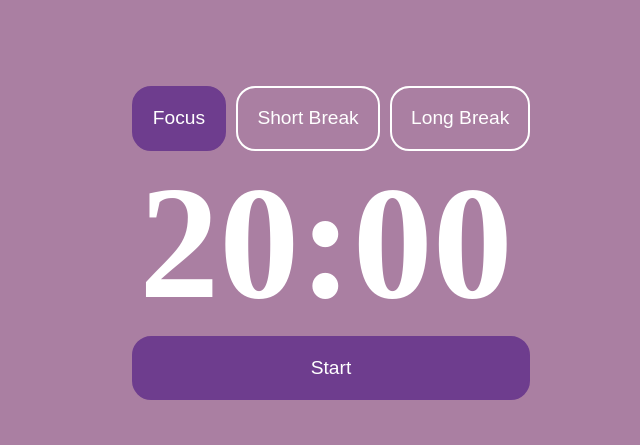
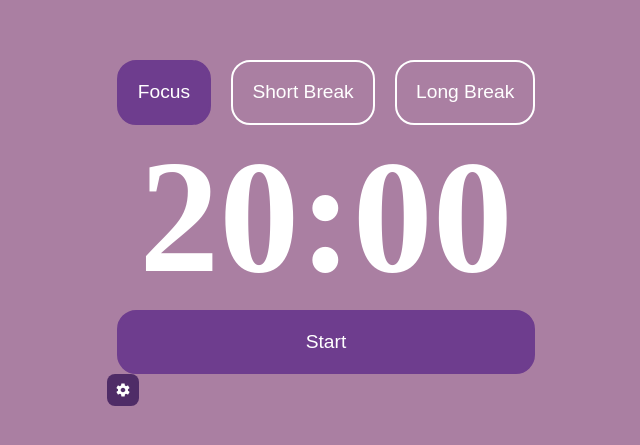
Before and after one commit to asands94/react-timer, a React (Vite) app: page / in a window 1280 px wide. Shown: the part 165-610 px from the top of the page, without its empty margins (314-954 px from the left). Built offline with nearby package versions, Linux system fonts and the light colour scheme.

Commit message:
separate out each timer

```diff
--- a/package.json
+++ b/package.json
@@ -12,6 +12,7 @@
   "dependencies": {
     "react": "^18.3.1",
     "react-dom": "^18.3.1",
+    "react-icons": "^5.4.0",
     "react-router-dom": "^7.0.1"
   },
   "devDependencies": {
--- a/src/App.jsx
+++ b/src/App.jsx
@@ -1,12 +1,33 @@
+import { useState } from 'react'
 import { Routes, Route } from 'react-router-dom'
 import Layout from './components/Layout'
 import Timer from './pages/Timer'
 
 function App() {
+  const focusTime = localStorage.getItem('focus')
+  focusTime ? null : localStorage.setItem('focus', 1200)
+
+  const [focus, setFocus] = useState(focusTime)
+  const [short, setShort] = useState(300)
+  const [long, setLong] = useState(600)
+  const [isRunning, setIsRunning] = useState(false)
   return (
-    <Layout>
+    <Layout setFocus={setFocus} focusTime={focusTime}>
       <Routes>
-        <Route path='/' element={<Timer />} />
+        <Route
+          path='/'
+          element={
+            <Timer
+              isRunning={isRunning}
+              focusTime={focusTime}
+              setFocus={setFocus}
+              focus={focus}
+              short={short}
+              long={long}
+              setIsRunning={setIsRunning}
+            />
+          }
+        />
       </Routes>
     </Layout>
   )
--- a/src/components/Layout.jsx
+++ b/src/components/Layout.jsx
@@ -1,10 +1,22 @@
-const Layout = ({ children }) => {
+import { useState } from 'react'
+import { IoMdSettings } from 'react-icons/io'
+import { Settings } from './Settings'
+
+const Layout = ({ children, setFocus, focusTime }) => {
+  const [isOpen, setIsOpen] = useState(false)
+  const test = () => {
+    setIsOpen(!isOpen)
+  }
+
   return (
-    <div>
+    <>
       <header></header>
       <main>{children}</main>
-      <footer></footer>
-    </div>
+      <footer>
+        <IoMdSettings className='settings-icon' onClick={test} />
+        {isOpen ? <Settings setFocus={setFocus} focusTime={focusTime} /> : null}
+      </footer>
+    </>
   )
 }
 export default Layout
--- /dev/null
+++ b/src/components/Settings.jsx
@@ -0,0 +1,19 @@
+export const Settings = ({ setFocus, focusTime }) => {
+  const timeInMinutes = focusTime / 60
+  const test = (userTimeInMinutes) => {
+    console.log('clicked')
+    const timeInSeconds = userTimeInMinutes * 60
+    localStorage.setItem('focus', timeInSeconds)
+
+    setFocus(timeInSeconds)
+  }
+
+  return (
+    <div>
+      <form onSubmit={test}>
+        <input value={timeInMinutes} onChange={() => console.log('blue')} />
+        <button>update focus timer</button>
+      </form>
+    </div>
+  )
+}
--- a/src/index.css
+++ b/src/index.css
@@ -1,8 +1,22 @@
-body {
+body,
+html {
   display: flex;
   flex-direction: column;
   justify-content: center;
   align-items: center;
   background-color: rgb(170, 127, 162);
-  height: 100vh;
+  height: 100%;
+  margin: 0;
 }
+
+.settings-icon {
+  background-color: rgb(79, 44, 103);
+  border-radius: 0.5em;
+  color: white;
+  padding: 0.5em;
+}
+
+.settings-icon:hover {
+  cursor: pointer;
+  background-color: rgb(110, 61, 142);
+}
--- a/src/pages/Timer.jsx
+++ b/src/pages/Timer.jsx
@@ -1,20 +1,27 @@
 import { useState, useEffect } from 'react'
 import './timer.css'
 
-const Timer = () => {
-  const [seconds, setSeconds] = useState(1200)
-  const [isRunning, setIsRunning] = useState(false)
+const Timer = ({
+  focus,
+  setFocus,
+  short,
+  long,
+  focusTime,
+  setIsRunning,
+  isRunning,
+}) => {
+  const [timing, setTiming] = useState(focusTime)
   const [isFocusedPressed, setIsFocusedPressed] = useState(true)
   const [isShortPressed, setIsShortPressed] = useState(false)
   const [isLongPressed, setIsLongPressed] = useState(false)
 
   useEffect(() => {
-    if (!isRunning || seconds <= 0) {
+    if (!isRunning || timing <= 0) {
       return
     }
 
     const timer = setInterval(() => {
-      setSeconds((prevSeconds) => prevSeconds - 1)
+      setTiming((prevFocus) => prevFocus - 1)
     }, 1000)
 
     return () => clearInterval(timer)
@@ -33,25 +40,26 @@ const Timer = () => {
     setIsRunning(!isRunning)
   }
 
-  const timerAmount = (time) => {
-    setSeconds(time)
-    setIsRunning(false)
-  }
-
   const buttonPressed = (e) => {
     const button = e.target.innerText
     switch (button) {
       case 'Focus':
+        setTiming(focus)
+        setIsRunning(false)
         setIsFocusedPressed(true)
         setIsShortPressed(false)
         setIsLongPressed(false)
         break
       case 'Short Break':
+        setTiming(short)
+        setIsRunning(false)
         setIsFocusedPressed(false)
         setIsShortPressed(true)
         setIsLongPressed(false)
         break
       case 'Long Break':
+        setTiming(long)
+        setIsRunning(false)
         setIsFocusedPressed(false)
         setIsShortPressed(false)
         setIsLongPressed(true)
@@ -68,7 +76,7 @@ const Timer = () => {
           <button
             className={isFocusedPressed ? 'active-button' : 'inactive-button'}
             onClick={(e) => {
-              timerAmount(1200)
+              // timerAmount(focus)
               buttonPressed(e)
             }}
           >
@@ -77,7 +85,7 @@ const Timer = () => {
           <button
             className={isShortPressed ? 'active-button' : 'inactive-button'}
             onClick={(e) => {
-              timerAmount(300)
+              // timerAmount(300)
               buttonPressed(e)
             }}
           >
@@ -86,14 +94,14 @@ const Timer = () => {
           <button
             className={isLongPressed ? 'active-button' : 'inactive-button'}
             onClick={(e) => {
-              timerAmount(600)
+              // timerAmount(600)
               buttonPressed(e)
             }}
           >
             Long Break
           </button>
         </div>
-        <p className='timer'>{formatTime(seconds)}</p>
+        <p className='timer'>{formatTime(timing)}</p>
         <button className='timer-button' onClick={handleTimer}>
           {isRunning ? 'Pause' : 'Start'}
         </button>
--- a/src/pages/timer.css
+++ b/src/pages/timer.css
@@ -11,7 +11,7 @@
   color: white;
   padding: 1em;
   border-radius: 1em;
-  margin-left: 10px;
+  margin: 0 10px;
   font-size: larger;
 }
 
```
Also changed, not shown: 1 other file (tests, documents, lock files or other folders).
